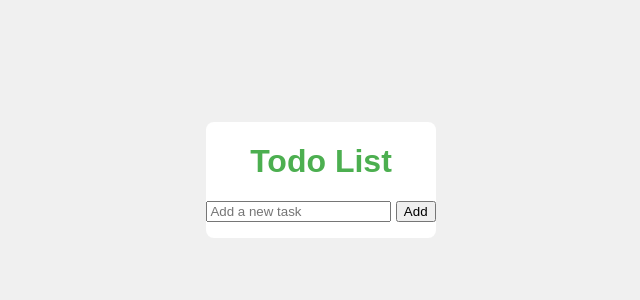
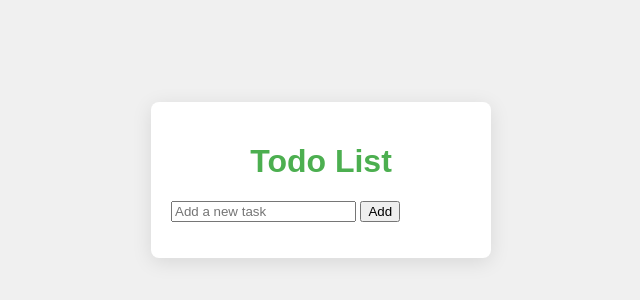
Before and after one commit to WisdomU/Todolistproject-, a plain HTML site: page index.html in a window 1280 px wide. Shown: the part 220-520 px from the top of the page, without its empty margins (319-959 px from the left). Drawn offline with Linux system fonts and the light colour scheme.

Commit message:
update style.css

```diff
--- a/style.css
+++ b/style.css
@@ -15,9 +15,9 @@ body {
 .container {
     background: white;
     border-radius: 8px;
-    box-shadow: ;
-    padding: px;
-    width: px;
+    box-shadow: 0 4px 20px rgba(0, 0, 0, 0.1);
+    padding: 20px;
+    width: 300px;
 }
 
 h1 {
```
